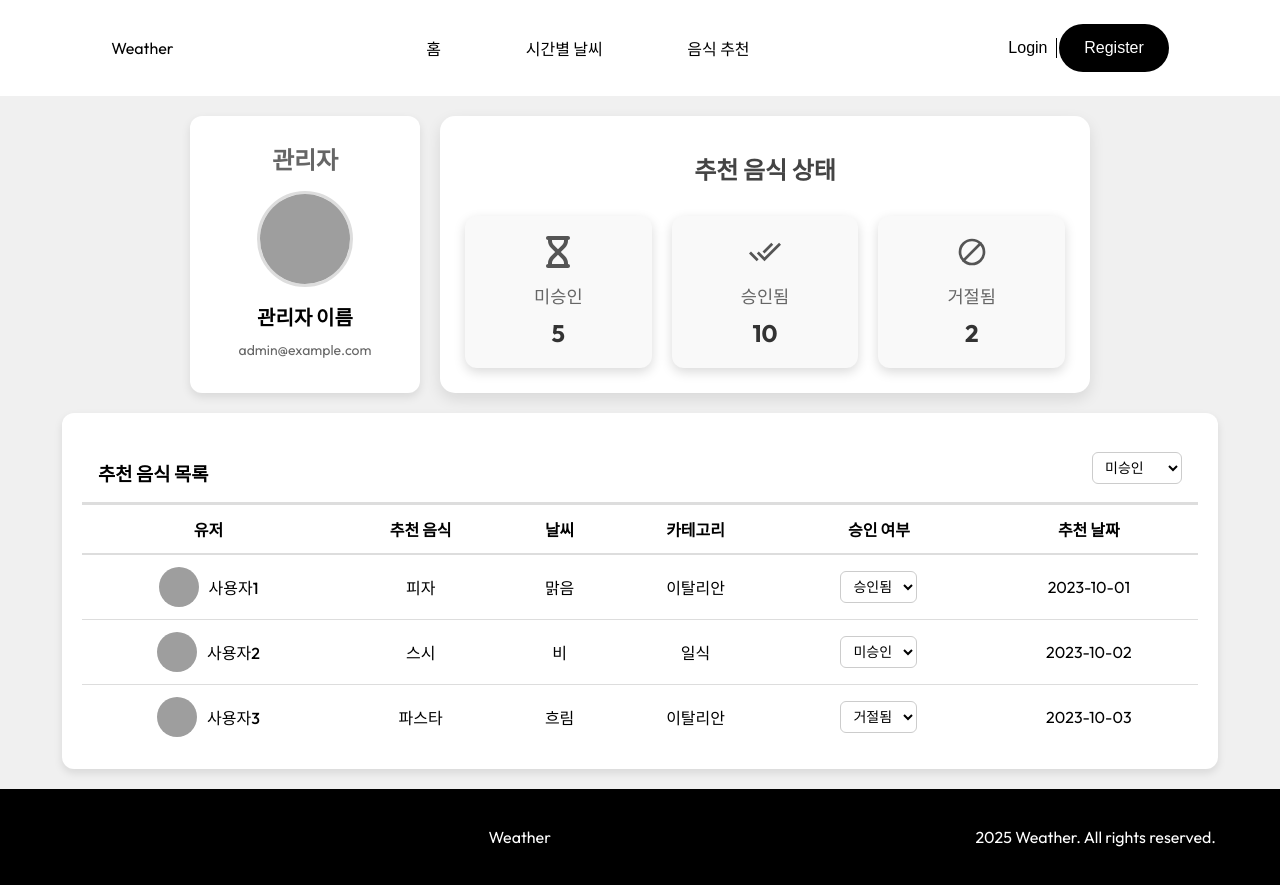
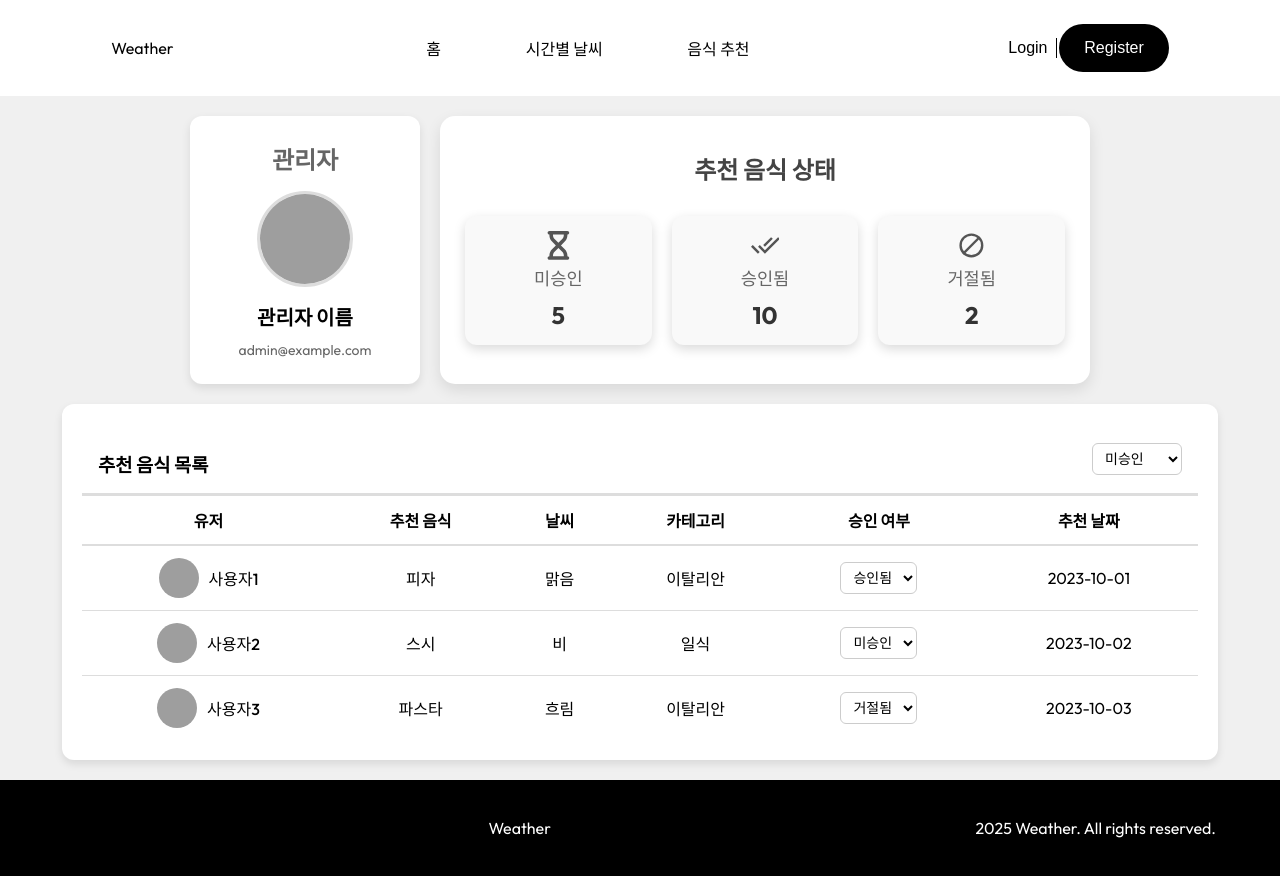
Before and after one commit to Weather-Food/weather-food, a React (Create React App) app: page /foodAdmin in a window 1280 px wide. Built offline with nearby package versions, Linux system fonts and the light colour scheme; grey boxes are pictures that could not be loaded.

Commit message:
refactor: Refactored AdminSection styles and moved styles to separate file

```diff
--- a/src/components/FoodAdmin/AdminSection.tsx
+++ b/src/components/FoodAdmin/AdminSection.tsx
@@ -1,5 +1,5 @@
 import React from "react";
-import styles from "./AdminSection.module.scss";
+import styles from "../../styles/FoodAdmin/AdminSection.module.scss";
 import { IoMdDoneAll } from "react-icons/io";
 import { TbCancel } from "react-icons/tb";
 import { FaHourglass } from "react-icons/fa6";
--- a/src/components/FoodAdmin/FoodTableContainer.tsx
+++ b/src/components/FoodAdmin/FoodTableContainer.tsx
@@ -1,5 +1,5 @@
 import React from "react";
-import styles from "./FoodTableContainer.module.scss";
+import styles from "../../styles/FoodAdmin/FoodTableContainer.module.scss";
 import { FoodTableContainerProps } from "../../interfaces/foodAdmin";
 
 export const FoodTableContainer: React.FC<FoodTableContainerProps> = ({
@@ -10,7 +10,6 @@ export const FoodTableContainer: React.FC<FoodTableContainerProps> = ({
 }) => {
   return (
     <div className={styles.foodTableContainer}>
-      {/* 테이블 헤더 */}
       <div className={styles.tableHeader}>
         <h3>추천 음식 목록</h3>
         <select
--- a/src/pages/FoodAdmin.tsx
+++ b/src/pages/FoodAdmin.tsx
@@ -1,5 +1,5 @@
 import React, { useState } from "react";
-import styles from "./FoodAdmin.module.scss";
+import styles from "../styles/FoodAdmin/FoodAdmin.module.scss";
 import { AdminSection } from "../components/FoodAdmin/AdminSection";
 import { FoodTableContainer } from "../components/FoodAdmin/FoodTableContainer";
 import { AdminInfo, FoodItem } from "../interfaces/foodAdmin";
--- a/src/components/FoodAdmin/AdminSection.module.scss
+++ b/src/styles/FoodAdmin/AdminSection.module.scss
@@ -122,11 +122,10 @@
   display: flex;
   flex-direction: column;
   align-items: center;
-  padding: 20px;
+  padding: 15px;
   border-radius: 12px;
   background-color: #f9f9f9;
   box-shadow: 0 4px 12px rgba(0, 0, 0, 0.15);
-  transition: transform 0.2s ease, box-shadow 0.2s ease;
 
   @include responsive(mobile) {
     padding: 15px;
@@ -134,14 +133,9 @@
   }
 }
 
-.statusItem:hover {
-  transform: translateY(-5px);
-  box-shadow: 0 6px 18px rgba(0, 0, 0, 0.2);
-}
-
 .statusItem svg {
-  font-size: 2rem;
-  margin-bottom: 15px;
+  font-size: 1.8rem;
+  margin-bottom: 5px;
   color: #555;
 
   @include responsive(mobile) {
--- a/src/pages/FoodAdmin.module.scss
+++ b/src/styles/FoodAdmin/FoodAdmin.module.scss
@@ -1,5 +1,5 @@
-@use "../styles/mixins/flex";
-@use "../styles/mixins/responsive" as *;
+@use "../../styles/mixins/flex";
+@use "../../styles/mixins/responsive" as *;
 
 .container {
   display: flex;
```
Also changed, not shown: src/styles/FoodAdmin/FoodTableContainer.module.scss (renamed from src/components/FoodAdmin/FoodTableContainer.module.scss).
